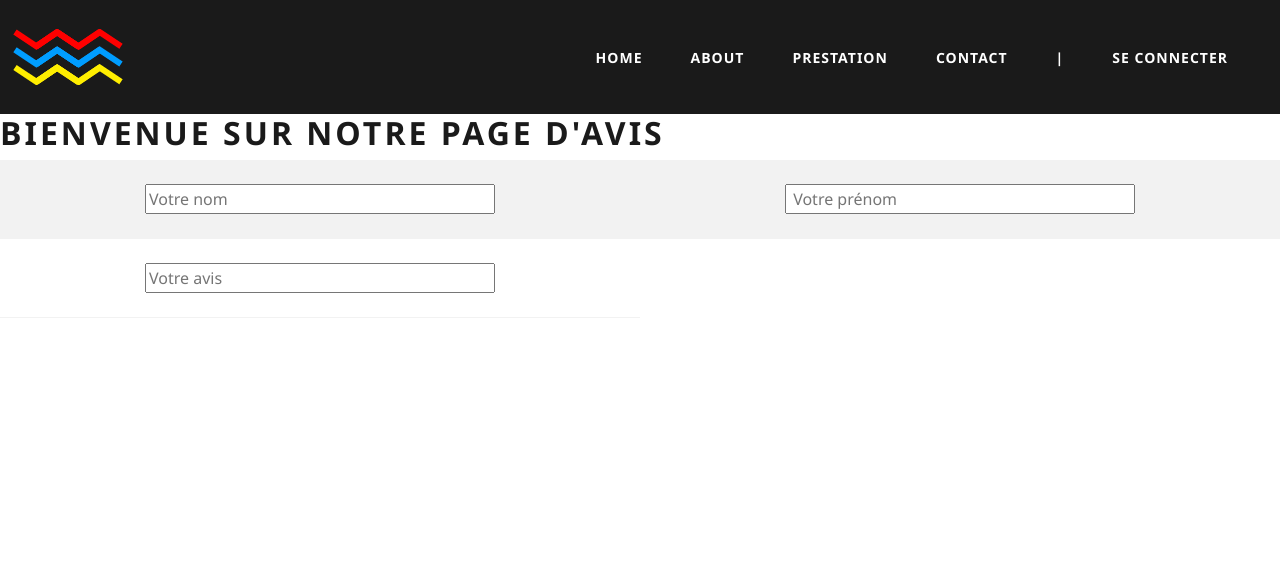
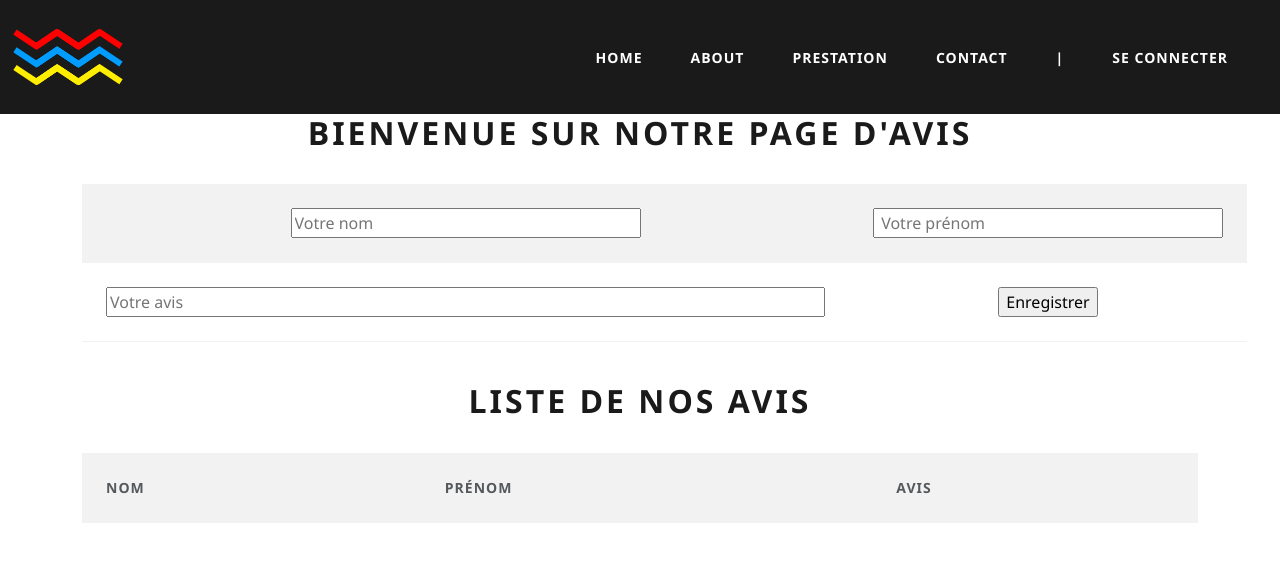
Before and after one commit to SwerkF/comeleon, a Symfony app: template templates/avis/index.html.twig in a window 1280 px wide. Shown: the top 562 px of the page. Run offline with Twig, Linux system fonts and the light colour scheme; the template is opened without the code that fills it, so the values that code supplies are empty; some libraries are stand-ins or nearby versions; some web fonts are replaced.

Commit message:
<feat>(création avis): insert into

```diff
--- a/templates/avis/index.html.twig
+++ b/templates/avis/index.html.twig
@@ -2,17 +2,35 @@
 
 {% block title %}Hello AvisController!{% endblock %}
 {% block body %}
-
-<h1></center>Bienvenue sur notre page d'avis</center></h1>
-<form method="POST">
+<div class="container">
+<h1 class="sublined"><center>Bienvenue sur notre page d'avis</center></h1></br>
+<form method="POST" action="site/create_avis">
     <table class="table table-striped">
     <tr>
     <td><center><input type="text" id="loginUser" size="32"  placeholder="Votre nom" name="login" required></center></td>
     <td><center><input type="text" id="fisrtnameUser" size="32"  placeholder=" Votre prénom" name="firstname" required></center></td></tr>
     <tr>
-    <td><center><input type="text" id="adressUser" size="32"  placeholder="Votre avis" name="adress" required></center></td>
+    <td><center><input type="text"  size="72"  placeholder="Votre avis"  required></center></td>
+    <td><center><input type="button" name="Enregistrer"  value="Enregistrer"/></center></td>
 
-            </table>
+            </table></br>
+
+       <h1><center>Liste de nos avis</center></h1></br>
+    <table class="table table-striped">
+    <tr>
+        <th scope="col">Nom</th>
+        <th scope="col">Prénom</th>
+        <th scope="col">Avis</th>
+    </tr>
+    {% for avis in avis %}
+     <tr>
+        <td>{{avis.nom}}</td>
+        <td>{{avis.prenom}}</td>
+        <td>{{avis.commentaire}}</td>
+    </tr>
+
+    {% endfor %}
+    </table>
             </form>
-
+</div>
 {% endblock %}
```
Also changed, not shown: src/Controller/AvisController.php (+13 -1 lines).
